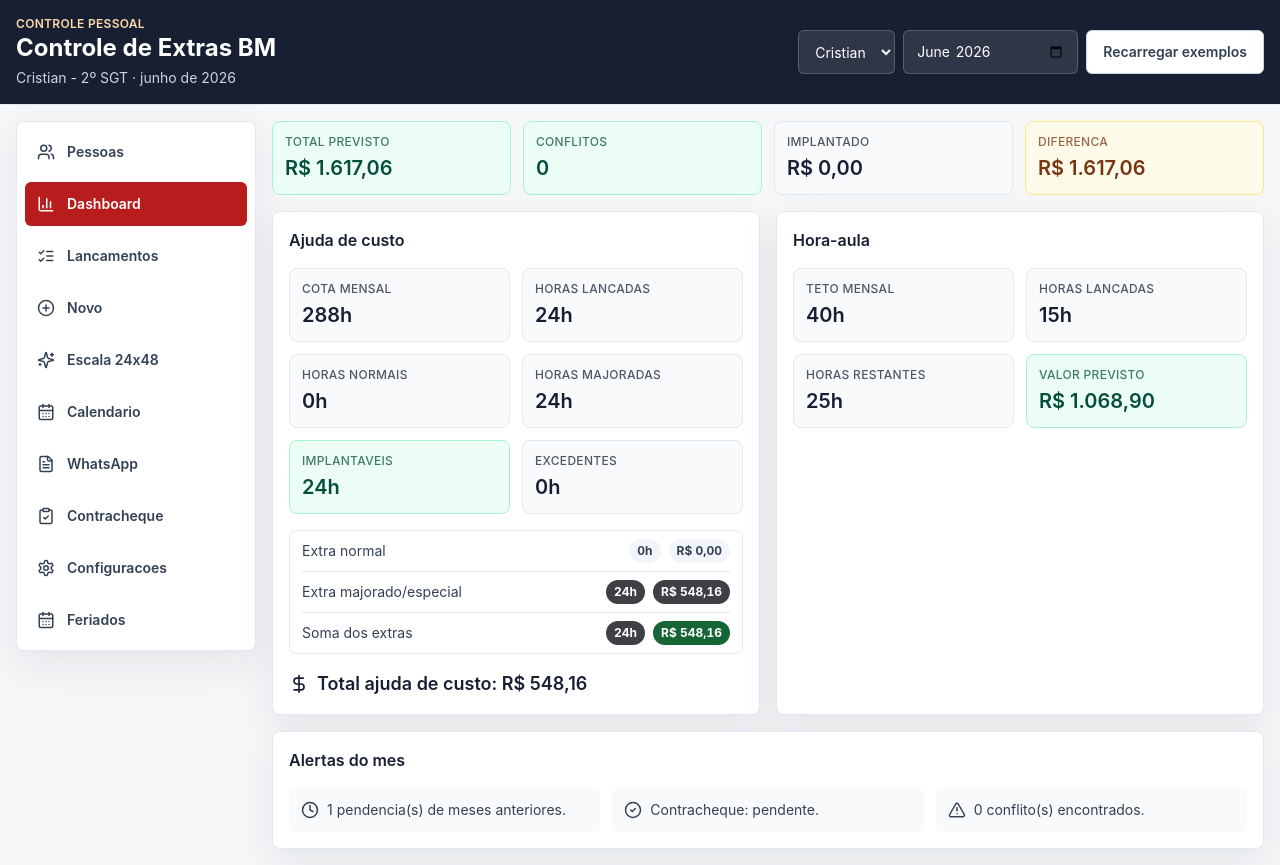
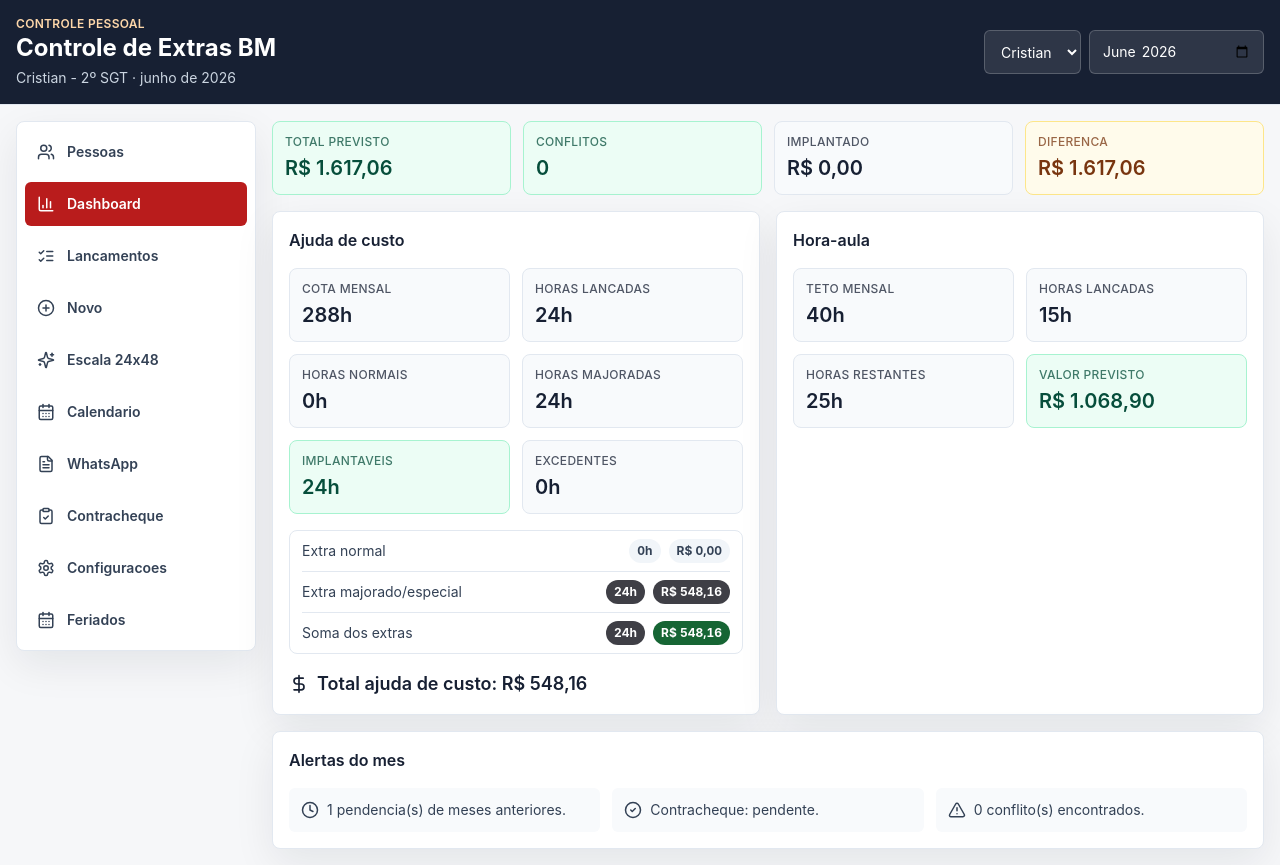
Before and after one commit to MG19-Coder/extra-calculator-cbmpb, a React (Vite) app: page / in a window 1280 px wide. Built offline with nearby package versions, Linux system fonts and the light colour scheme.

Commit message:
Remover recarga de exemplos

```diff
--- a/src/App.tsx
+++ b/src/App.tsx
@@ -13,7 +13,6 @@ import { People } from "./pages/People";
 import { useAppStore } from "./store/useAppStore";
 import { getMonthName } from "./utils/dateUtils";
 import { calculateMonthlyTotals } from "./utils/quotaUtils";
-import { secondaryButton } from "./components/ui";
 
 type Tab = "pessoas" | "dashboard" | "lancamentos" | "novo" | "escala" | "calendario" | "relatorio" | "contracheque" | "config" | "feriados";
 
@@ -66,7 +65,6 @@ function App() {
               {state.pessoas.map((pessoa) => <option key={pessoa.id} value={pessoa.id} className="text-ink">{pessoa.nome}</option>)}
             </select>
             <input className="min-h-11 rounded-md border border-white/20 bg-white/10 px-3 py-2 text-sm text-white" type="month" value={state.selectedMonth} onChange={(event) => store.setSelectedMonth(event.target.value)} />
-            <button className={secondaryButton} type="button" onClick={store.resetSamples}>Recarregar exemplos</button>
             <button className="inline-flex h-11 w-11 items-center justify-center rounded-md bg-white/10 lg:hidden" type="button" onClick={() => setMenuOpen((open) => !open)} aria-label="Abrir menu"><Menu size={20} /></button>
           </div>
         </div>
--- a/src/store/useAppStore.ts
+++ b/src/store/useAppStore.ts
@@ -126,10 +126,6 @@ export function useAppStore() {
     });
   }
 
-  function resetSamples() {
-    setState(createDefaultState());
-  }
-
   return {
     state: { ...state, lancamentos: lancamentosComConflito },
     setSelectedMonth,
@@ -144,6 +140,5 @@ export function useAppStore() {
     upsertHoliday,
     removeHoliday,
     upsertPaycheck,
-    resetSamples,
   };
 }
```
